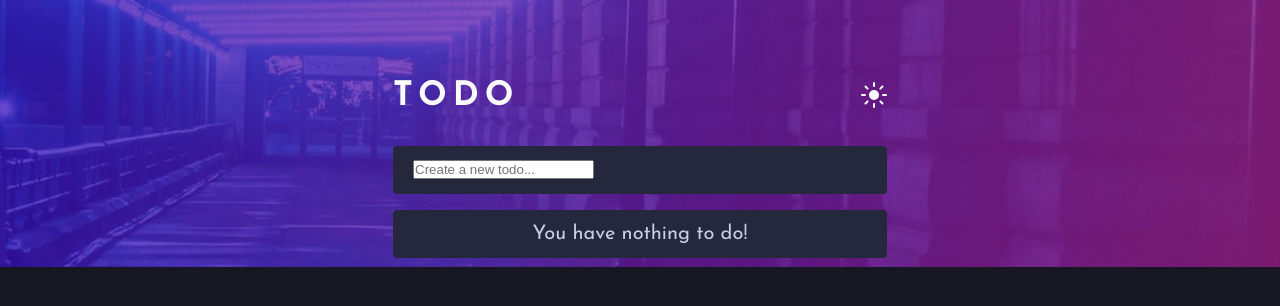
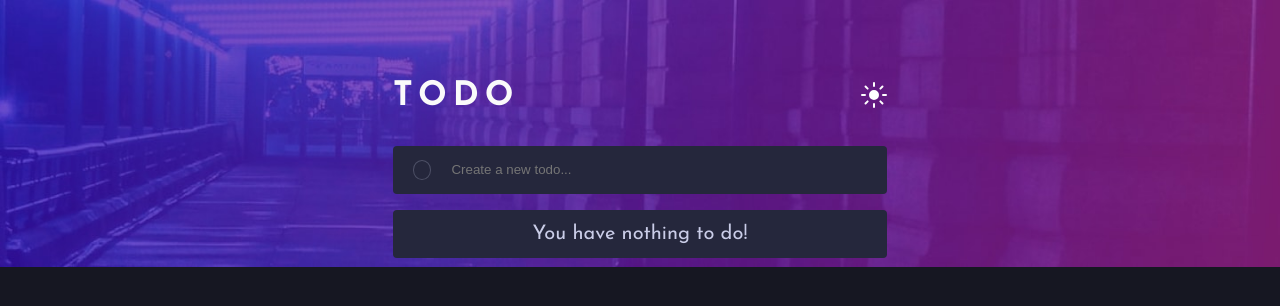
Before and after one commit to ClaytonDewey/todo-app, a React (Create React App) app: page / in a window 1280 px wide. Shown: the top 306 px of the page. Built offline with nearby package versions, Linux system fonts and the light colour scheme.

Commit message:
Update add Todo form styles

```diff
--- a/src/sass/components/_todo.scss
+++ b/src/sass/components/_todo.scss
@@ -27,6 +27,35 @@
   &__add {
     margin-bottom: 1.6rem;
     border-radius: $radius;
+
+    form {
+      width: 100%;
+      padding-left: 2rem;
+    }
+
+    input {
+      color: white;
+      margin-left: 2rem;
+      width: 100%;
+      height: 100%;
+      border: none;
+      background-color: transparent;
+    }
+
+    &::before {
+      content: '';
+      display: grid;
+      place-content: center;
+      appearance: none;
+      background-color: transparent;
+      margin: 0;
+      font: inherit;
+      color: hsl(233, 14%, 35%);
+      height: 2rem;
+      width: 2rem;
+      border: 1px solid hsl(233, 14%, 35%);
+      border-radius: 100%;
+    }
   }
 
   &__toggle-container {
```
